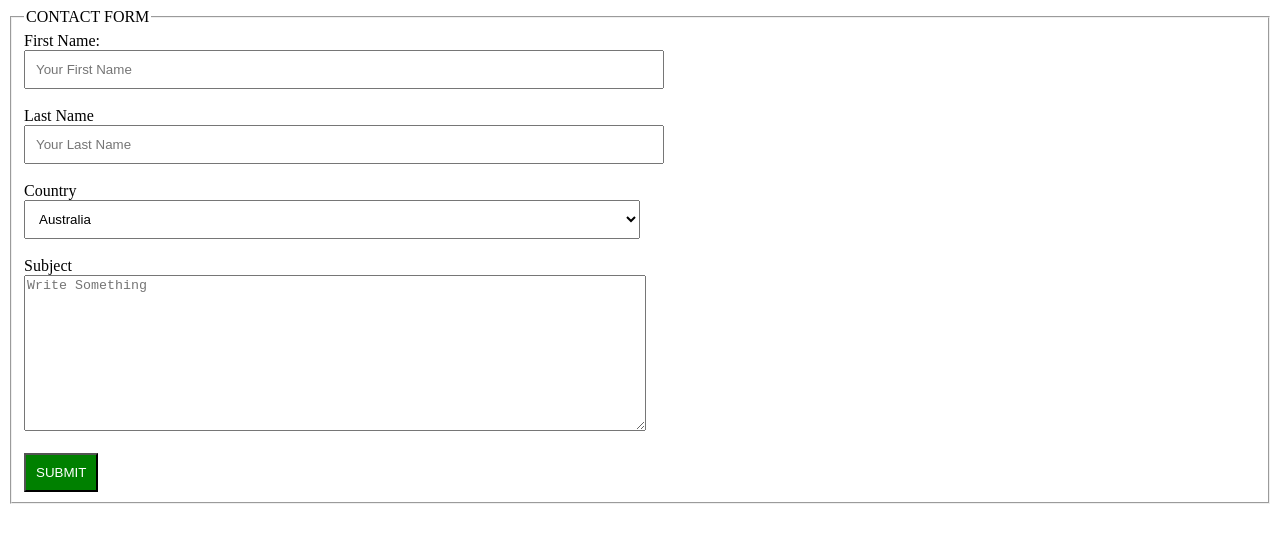
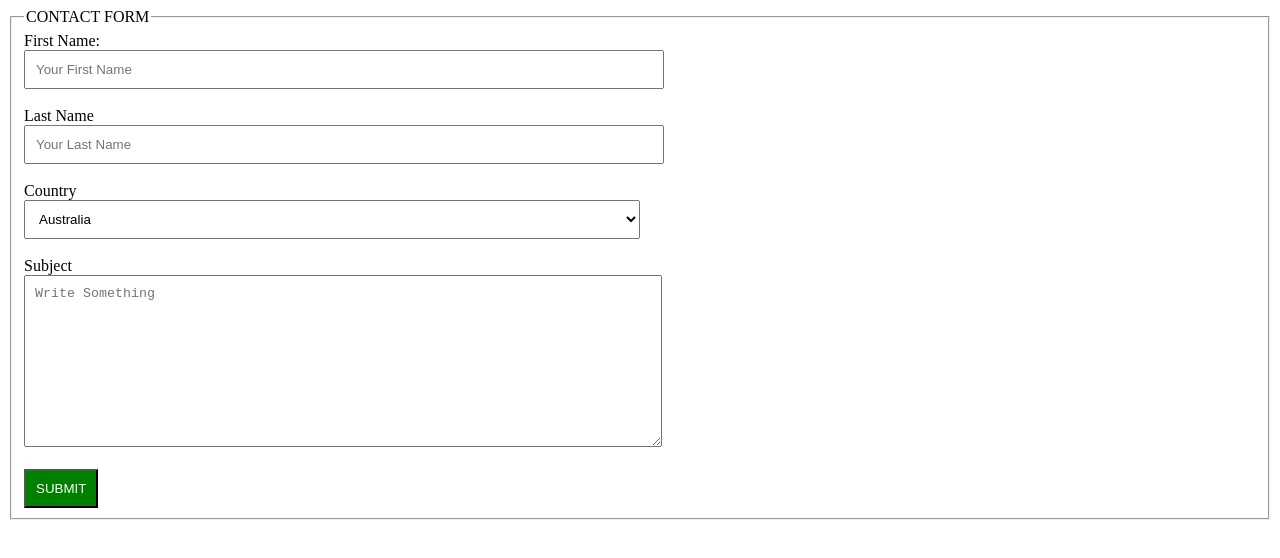
Before and after one commit to MonkeyDSamuel/FaithInfotech-Camp-3, a plain HTML site: page Assignment-2/question4.html in a window 1280 px wide. Drawn offline with Linux system fonts and the light colour scheme.

Commit message:
Padding added

```diff
--- a/Assignment-2/question4.html
+++ b/Assignment-2/question4.html
@@ -25,7 +25,7 @@
                         <option value="UK"style="width: 50%; padding: 10px;">UK</option>
                     </select><br><br>
                     <label>Subject</label><br>
-                    <textarea name="Subject" placeholder="Write Something" style="width: 50%; height: 150px;"></textarea><br><br>
+                    <textarea name="Subject" placeholder="Write Something" style="width: 50%; height: 150px; padding: 10px;"></textarea><br><br>
                     <button type="submit" style="background-color: green; color: white; padding: 10px;">SUBMIT</button>
                 </fieldset>
             </form>
```
